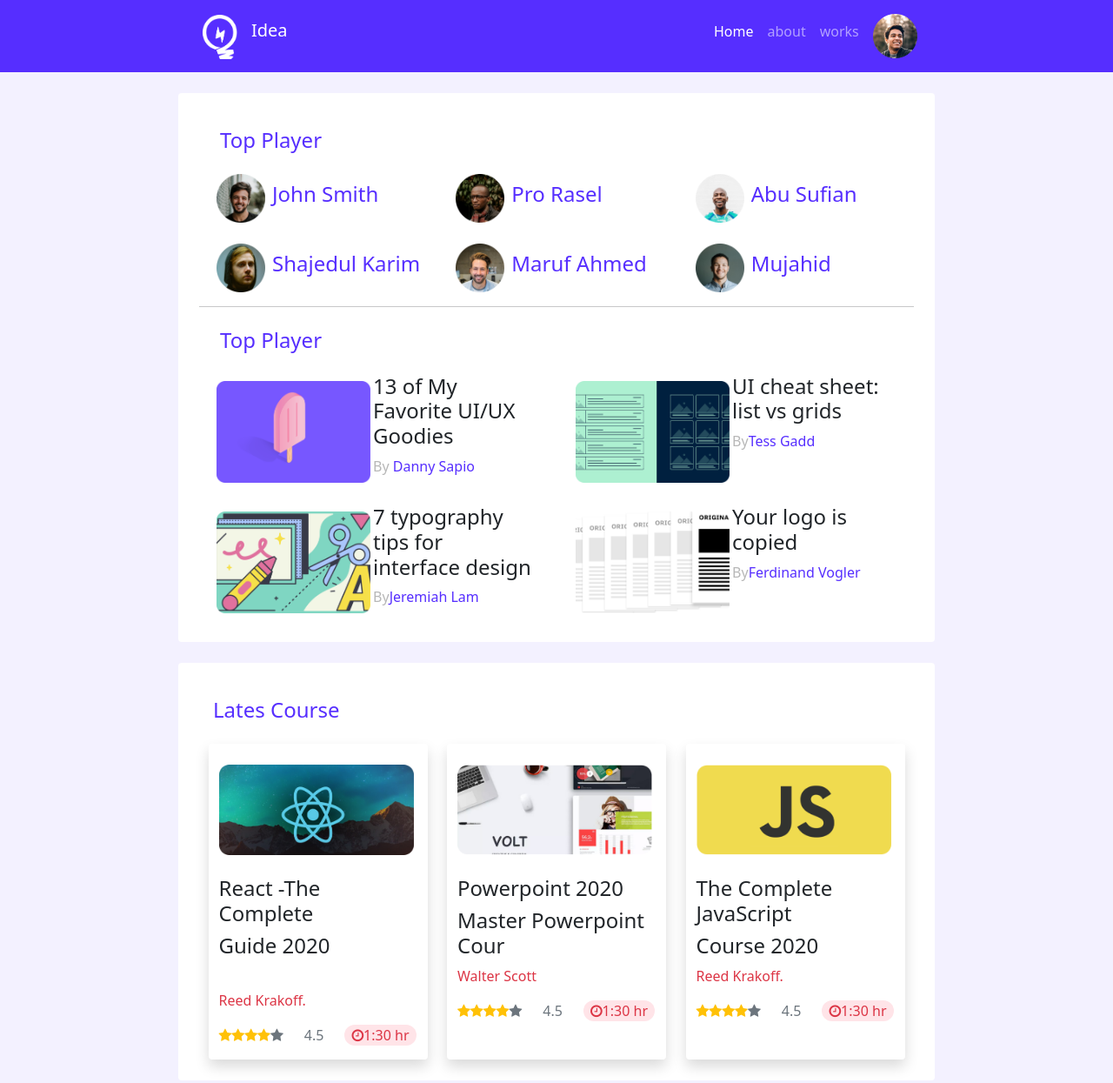
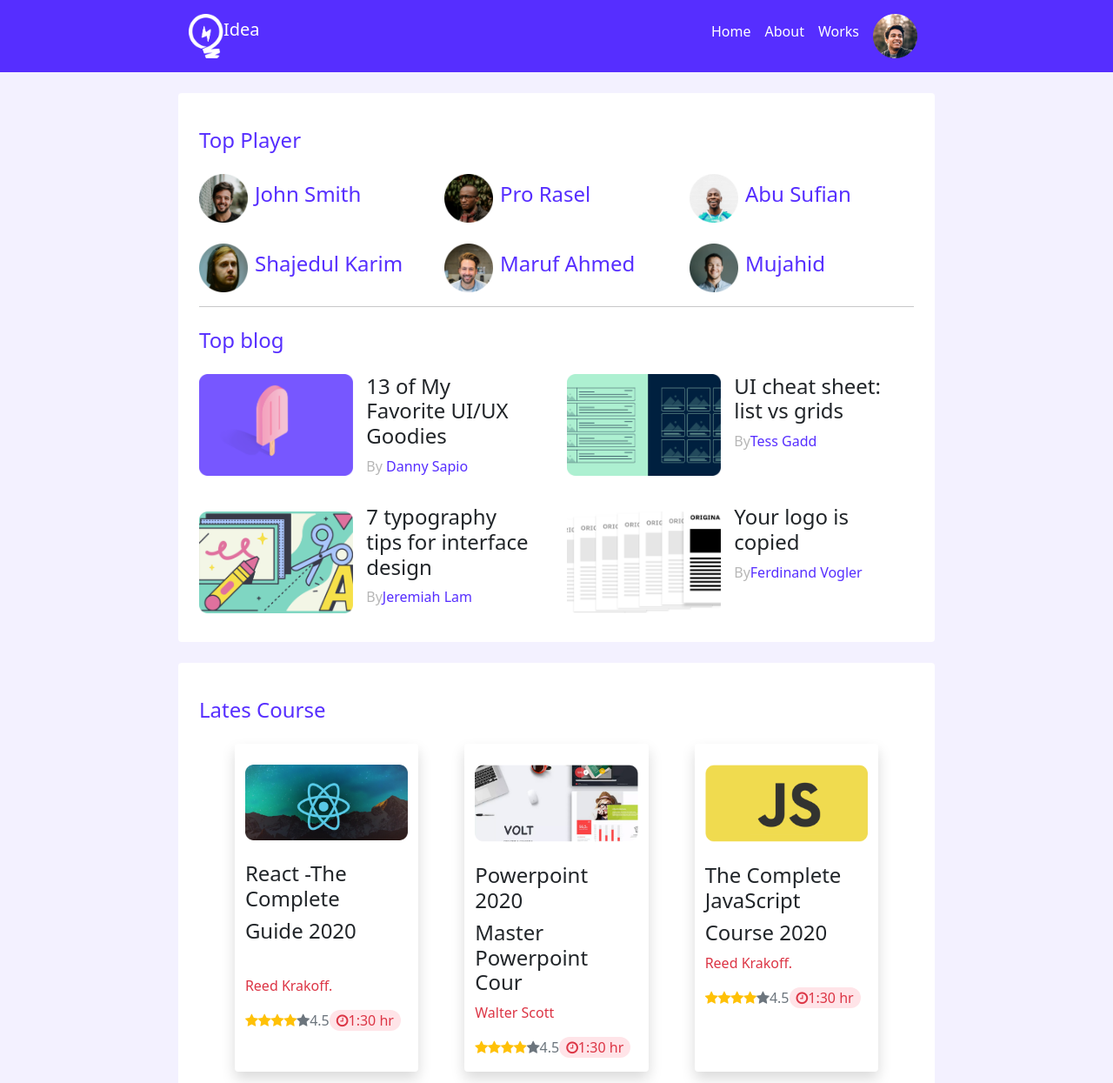
Before and after one commit to developersejuty/leader-board-bootstrap, a plain HTML site: page index.html in a window 1280 px wide. Shown: the top 1245 px of the page at 87% size. Drawn offline with nearby package versions, Linux system fonts and the light colour scheme.

Commit message:
added here

```diff
--- a/index.html
+++ b/index.html
@@ -6,7 +6,7 @@
     <meta name="viewport" content="width=device-width, initial-scale=1">
 
     <!-- Bootstrap CSS -->
-    <link rel="stylesheet" href="https://stackpath.bootstrapcdn.com/bootstrap/5.0.0-alpha1/css/bootstrap.min.css" integrity="sha384-r4NyP46KrjDleawBgD5tp8Y7UzmLA05oM1iAEQ17CSuDqnUK2+k9luXQOfXJCJ4I" crossorigin="anonymous">
+    <link href="https://cdn.jsdelivr.net/npm/bootstrap@5.0.2/dist/css/bootstrap.min.css" rel="stylesheet" integrity="sha384-EVSTQN3/azprG1Anm3QDgpJLIm9Nao0Yz1ztcQTwFspd3yD65VohhpuuCOmLASjC" crossorigin="anonymous">
 
     <link rel="stylesheet" href="./style.css">
 
@@ -19,124 +19,120 @@
   </head>
   <body>
     <header class="top-head">
-        <div class="wrapper-head">
-            <div class="row fixed-width">
-                <div class="col-lg-8 col-md-12">
-                    <nav class="navbar navbar-dark">
-                        <div class="container mt-1">
+                    <nav class="navbar navbar-expand-lg navbar-dark">
+                        <div class="container fixed-width">
                             <a class="navbar-brand d-flex align-items-center" href="#">
                                 <img src="images/icons/logo.png" alt="" width="40" height="51" class="d-inline-block align-text-top">
                                 <span class="ml-3 mb-3">Idea</span>
                             </a>
-                        </div>
-                      </nav>
-                </div>
-                <div class="col-lg-4">
-                    <nav class="navbar navbar-expand-lg navbar-dark">
-                        <div class="container">
+                            <button class="navbar-toggler" type="button" data-bs-toggle="collapse" data-bs-target="#navbarSupportedContent" aria-controls="navbarSupportedContent" aria-expanded="false" aria-label="Toggle navigation">
+                            <span class="navbar-toggler-icon"></span>
+                            </button>
                           <div class="collapse navbar-collapse" id="navbarSupportedContent">
-                            <ul class="navbar-nav">
+                            <ul class="navbar-nav mb-2 mb-lg-0 ms-auto ">
                               <li class="nav-item mt-2">
                                 <a class="nav-link active" aria-current="page" href="#">Home</a>
                               </li>
                               <li class="nav-item mt-2">
-                                <a class="nav-link" href="#">about</a>
+                                <a class="nav-link active" href="#">About</a>
                               </li>
                               <li class="nav-item mt-2">
-                                <a class="nav-link" href="#">works</a>
+                                <a class="nav-link active" href="#">Works</a>
                               </li>
                               <li class="nav-item">
-                                <a class="nav-link" href="#"><img src="images/icons/profile.png" alt=""></a>
+                                <a class="nav-link active" href="#"><img src="images/icons/profile.png" alt=""></a>
                               </li>
                             </ul>
                           </div>
                         </div>
                     </nav>
-                </div>
-            </div>
-        </div>
     </header>
+
+               <!-- -----top-section-start--(top-player)----- -->
+
     <main class="main">
         <section class="top-section pt-4">
             <div class="container fixed-width bg-white rounded p-4">
                 <h4 class="player-title ml-4 pt-3">Top Player</h4>
-                <div class="row mt-4 ml-2">
-                    <div class="col-lg-4 d-flex align-items-center">
+                <div class="row mt-4">
+                    <div class="col-lg-4 col-md-12 col-sm-12 d-flex align-items-center">
                         <div class="player-info">
                             <img width="56" src="images/players/player-1.png" alt="">
                         </div>
-                        <div class="player-name ml-2">
+                        <div class="player-name ms-2">
                             <h4 class="">John Smith</h4>
                         </div>
                     </div>
-                    <div class="col-lg-4 d-flex align-items-center">
+                    <div class="col-lg-4 col-md-12 col-sm-12 d-flex align-items-center">
                         <div class="player-info">
                             <img width="56" class="w-56 h-56" src="images/players/player-2.png" alt="">
                         </div>
-                        <div class="player-name ml-2">
+                        <div class="player-name ms-2">
                             <h4>Pro Rasel</h4>
                         </div>
                     </div>
-                <div class="col-lg-4 d-flex align-items-center">
+                   <div class="col-lg-4 col-md-12 col-sm-12 d-flex align-items-center">
                         <div class="player-info">
                              <img width="56" class="w-56 h-56" src="images/players/player-4.png" alt="">
                     </div>
-                <div class="player-name ml-2">
+                    <div class="player-name ms-2">
                         <h4>Abu Sufian</h4>
                     </div>
                  </div>
              </div>
              <div class="row mt-4 ml-2">
-                <div class="col-lg-4 d-flex align-items-center">
+                <div class="col-lg-4 col-md-12 col-sm-12 d-flex align-items-center">
                     <div class="player-info">
                         <img width="56" src="images/players/player-6.png" alt="">
                     </div>
-                    <div class="player-name ml-2">
+                    <div class="player-name ms-2">
                         <h4>Shajedul Karim</h4>
                     </div>
                 </div>
-                <div class="col-lg-4 d-flex align-items-center">
+                <div class="col-lg-4 col-md-12 col-sm-12 d-flex align-items-center">
                     <div class="player-info">
                         <img width="56" class="w-56 h-56" src="images/players/player-3.png" alt="">
                     </div>
-                    <div class="player-name ml-2">
+                    <div class="player-name ms-2">
                         <h4>Maruf Ahmed</h4>
                     </div>
                 </div>
-            <div class="col-lg-4 d-flex align-items-center">
+            <div class="col-lg-4 col-md-12 col-sm-12 d-flex align-items-center">
             <div class="player-info">
                 <img width="56" class="w-56 h-56" src="images/players/player-5.png" alt="">
             </div>
-            <div class="player-name ml-2">
+            <div class="player-name ms-2">
                 <h4>Mujahid</h4>
             </div>
             </div>
          </div>
          <hr>
-         <h4 class="player-title mt-4 ml-4">Top Player</h4>
+          <!-- ------another-part-(top-blog)-part-start------ -->
+
+         <h4 class="player-title mt-4 mb-4 ml-4">Top blog</h4>
          <div class="row ml-2">
-             <div class="col-lg-6">
+             <div class="col-lg-6 col-md-12 col-sm-12">
                  <div class="row">
                      <div class="col-lg-5 d-flex">
-                         <div class="img-box mt-4">
-                             <img width="177" src="images/blogs/blog-1.png" alt="">
+                         <div class="img-box">
+                             <img width="177" height="117" src="images/blogs/blog-1.png" alt="">
                          </div>
                      </div>
-                     <div class="col-lg-6 mt-3 ml-2">
+                     <div class="col-lg-6 ms-3">
                         <h4>13 of My Favorite
                             UI/UX Goodies</h4>
                         <p class="player-name"><span class="cool">By</span> Danny Sapio</p>
                      </div>
                  </div>
              </div>
-             <div class="col-lg-6">
+             <div class="col-lg-6  col-md-12 col-sm-12">
                 <div class="row">
                     <div class="col-lg-5 d-flex">
-                        <div class="img-box mt-4">
-                            <img width="177" src="images/blogs/blog-2.png" alt="">
+                        <div class="img-box">
+                            <img width="177" height="117" src="images/blogs/blog-2.png" alt="">
                         </div>
                     </div>
-                    <div class="col-lg-6 mt-3 ml-2">
+                    <div class="col-lg-6 ms-3">
                        <h4>UI cheat sheet:
                         list vs grids</h4>
                        <p class="player-name"><span class="cool">By</span>Tess Gadd</p>
@@ -146,28 +142,28 @@
          </div>
 
          <div class="row ml-2">
-            <div class="col-lg-6">
+            <div class="col-lg-6  col-md-12 col-sm-12">
                 <div class="row">
                     <div class="col-lg-5 d-flex">
                         <div class="img-box mt-4">
-                            <img width="177" src="images/blogs/blog-3.png" alt="">
+                            <img width="177" height="117" src="images/blogs/blog-3.png" alt="">
                         </div>
                     </div>
-                    <div class="col-lg-6 mt-3 ml-2">
+                    <div class="col-lg-6 mt-3 ms-3">
                        <h4>7 typography tips
                         for interface design</h4>
                        <p class="player-name"><span class="cool">By</span>Jeremiah Lam</p>
                     </div>
                 </div>
             </div>
-            <div class="col-lg-6">
+            <div class="col-lg-6  col-md-12 col-sm-12">
                <div class="row">
                    <div class="col-lg-5 d-flex">
                        <div class="img-box mt-4">
-                           <img width="177" src="images/blogs/blog-4.png" alt="">
+                           <img width="177" height="117" src="images/blogs/blog-4.png" alt="">
                        </div>
                    </div>
-                   <div class="col-lg-6 mt-3 ml-2">
+                   <div class="col-lg-6 mt-3 ms-3">
                       <h4>Your logo is
                         copied</h4>
                       <p class="player-name"><span class="cool">By</span>Ferdinand Vogler</p>
@@ -178,13 +174,15 @@
             </div>
         </section>
     </main>
+                <!-- -----lates-course-section-start----- -->
+
     <section class="courses pt-4 pb-4">
         <div class="container fixed-width bg-white p-4 rounded">
                <h4 class="player-name pt-3 ml-3">Lates Course</h4>
                <div class="row d-flex justify-content-evenly">
-                <div class="col-lg-3 shadow rounded mt-3 col-width">
+                <div class="col-lg-3 col-md-12 col-sm-12  shadow rounded mt-3 course-width">
                     <div class="content-box mt-4">
-                        <img width="224" height="104" src="images/courses/course-1.png" alt="">
+                        <img class="img-fluid" src="images/courses/course-1.png" alt="">
                         <h4 class="article-one mt-4 ">React -The Complete </h4>
                         <h4 class="article-two">Guide 2020 </h4>
                         <br>
@@ -207,9 +205,9 @@
                     </div>
                 </div>
 
-                <div class="col-lg-3 shadow rounded mt-3 col-width">
+                <div class="col-lg-3 col-md-12 col-sm-12 shadow rounded mt-3 course-width">
                     <div class="content-box mt-4">
-                        <img width="224" height="104" src="images/courses/course-2.png" alt="">
+                        <img class="img-fluid" src="images/courses/course-2.png" alt="">
                         <h4 class="article-one mt-4">Powerpoint 2020  </h4>
                         <h4 class="article-two">Master Powerpoint Cour</h4>
                         <p class="reed text-danger">Walter Scott</p>
@@ -231,9 +229,9 @@
                     </div>
                 </div>
 
-                <div class="col-lg-3 shadow rounded mt-3 col-width">
+                <div class="col-lg-3 col-md-12 col-sm-12 shadow rounded mt-3 course-width">
                     <div class="content-box mt-4">
-                        <img width="224" height="104" src="images/courses/course-3.png" alt="">
+                        <img class="img-fluid" src="images/courses/course-3.png" alt="">
                         <h4 class="article-one mt-4">The Complete JavaScript </h4>
                         <h4 class="article-two">Course 2020</h4>
                         <p class="reed text-danger">Reed Krakoff.</p>
@@ -260,7 +258,7 @@
 
     <!-- Optional JavaScript -->
     <!-- Popper.js first, then Bootstrap JS -->
-    <script src="https://cdn.jsdelivr.net/npm/popper.js@1.16.0/dist/umd/popper.min.js" integrity="sha384-Q6E9RHvbIyZFJoft+2mJbHaEWldlvI9IOYy5n3zV9zzTtmI3UksdQRVvoxMfooAo" crossorigin="anonymous"></script>
-    <script src="https://stackpath.bootstrapcdn.com/bootstrap/5.0.0-alpha1/js/bootstrap.min.js" integrity="sha384-oesi62hOLfzrys4LxRF63OJCXdXDipiYWBnvTl9Y9/TRlw5xlKIEHpNyvvDShgf/" crossorigin="anonymous"></script>
+
+    <script src="https://cdn.jsdelivr.net/npm/bootstrap@5.0.2/dist/js/bootstrap.bundle.min.js" integrity="sha384-MrcW6ZMFYlzcLA8Nl+NtUVF0sA7MsXsP1UyJoMp4YLEuNSfAP+JcXn/tWtIaxVXM" crossorigin="anonymous"></script>
   </body>
 </html>
--- a/style.css
+++ b/style.css
@@ -23,6 +23,6 @@
 .hour{
     background-color: #ffe4e8;
 }
-.col-width{
+/* .course-width{
     width: 252px;
-}
+} */
```
Also changed, not shown: 1 other file. Lines whose indentation alone changed are shown as unchanged.
